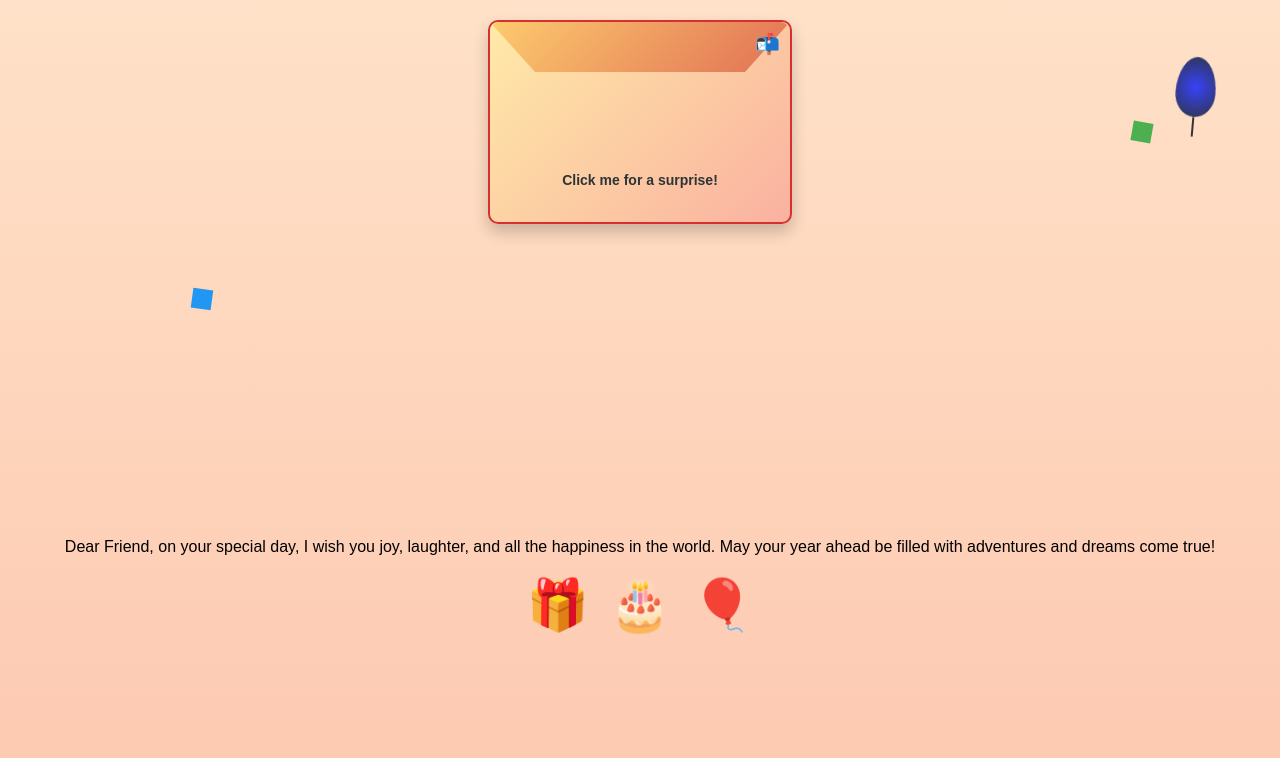
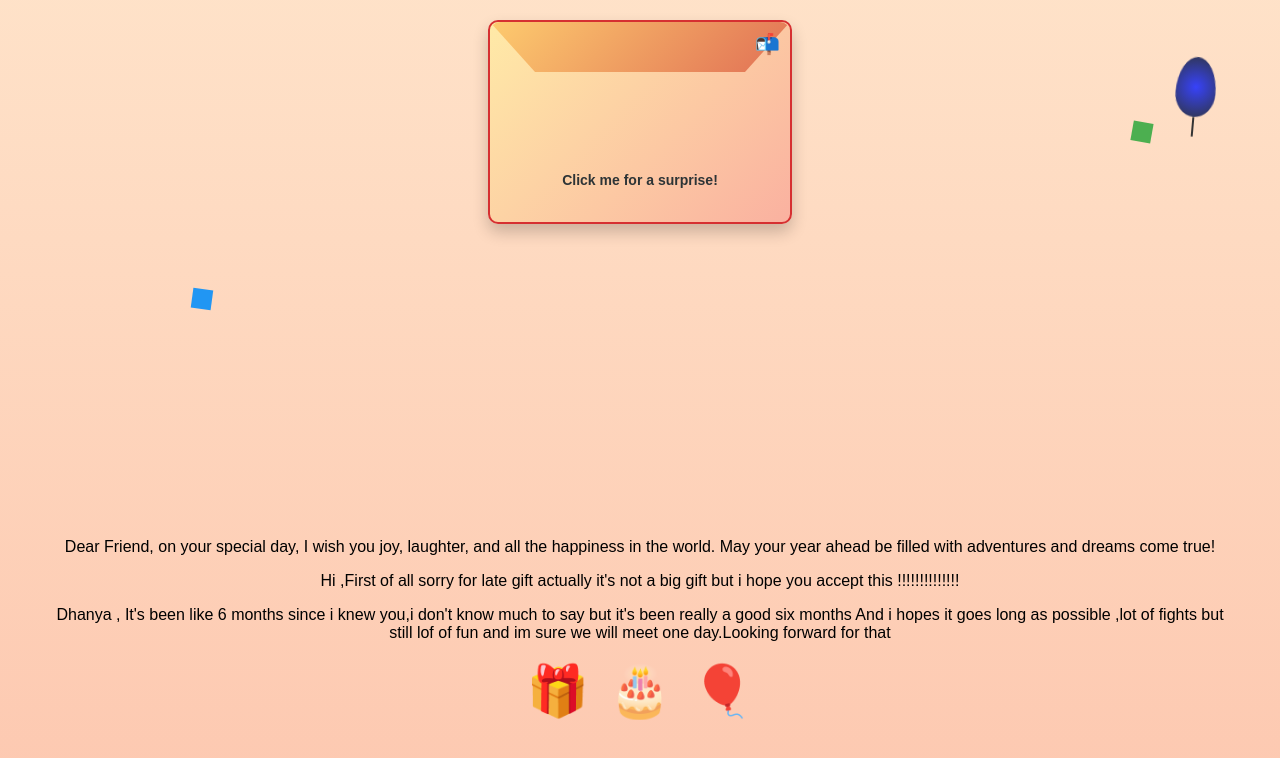
Before and after one commit to Benin24-Thug/birthday, a plain HTML site: page birthday.html in a window 1280 px wide. Shown: the part 328-1086 px from the top of the page. Drawn offline with nearby package versions, Linux system fonts and the light colour scheme.

Commit message:
birthday.html

```diff
--- a/birthday.html
+++ b/birthday.html
@@ -35,6 +35,9 @@
 
     <div class="scroll-section">
         <p id="personalMessage" class="hidden">Dear <span id="userName2"></span>, on your special day, I wish you joy, laughter, and all the happiness in the world. May your year ahead be filled with adventures and dreams come true!</p>
+        <p id="personalMessage" class="hidden">Hi <span id="userName2"></span>,First of all sorry for late gift actually it's not a big gift but i hope you accept this !!!!!!!!!!!!!!</p>
+        <p id="personalMessage" class="hidden">Dhanya <span id="userName2"></span>, It's been like 6 months since i knew you,i don't know much to say but it's been really a good six months<b></b>
+             And i hopes it goes long as possible ,lot of fights but still lof of fun and im sure we will meet one day.Looking forward for that </p>
         <div class="gifts">
             <div class="gift animate__animated animate__fadeInUp hidden" data-delay="0">🎁</div>
             <div class="gift animate__animated animate__fadeInUp hidden" data-delay="200">🎂</div>
```
